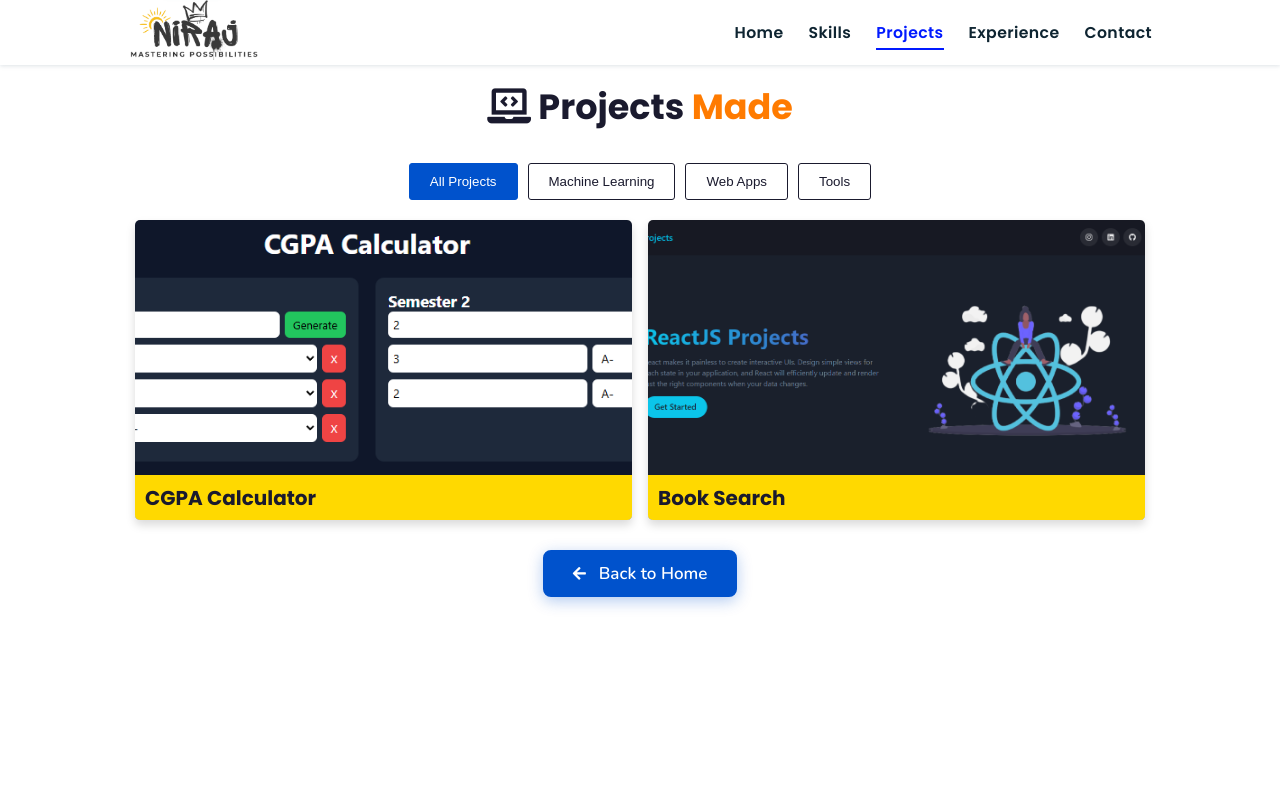
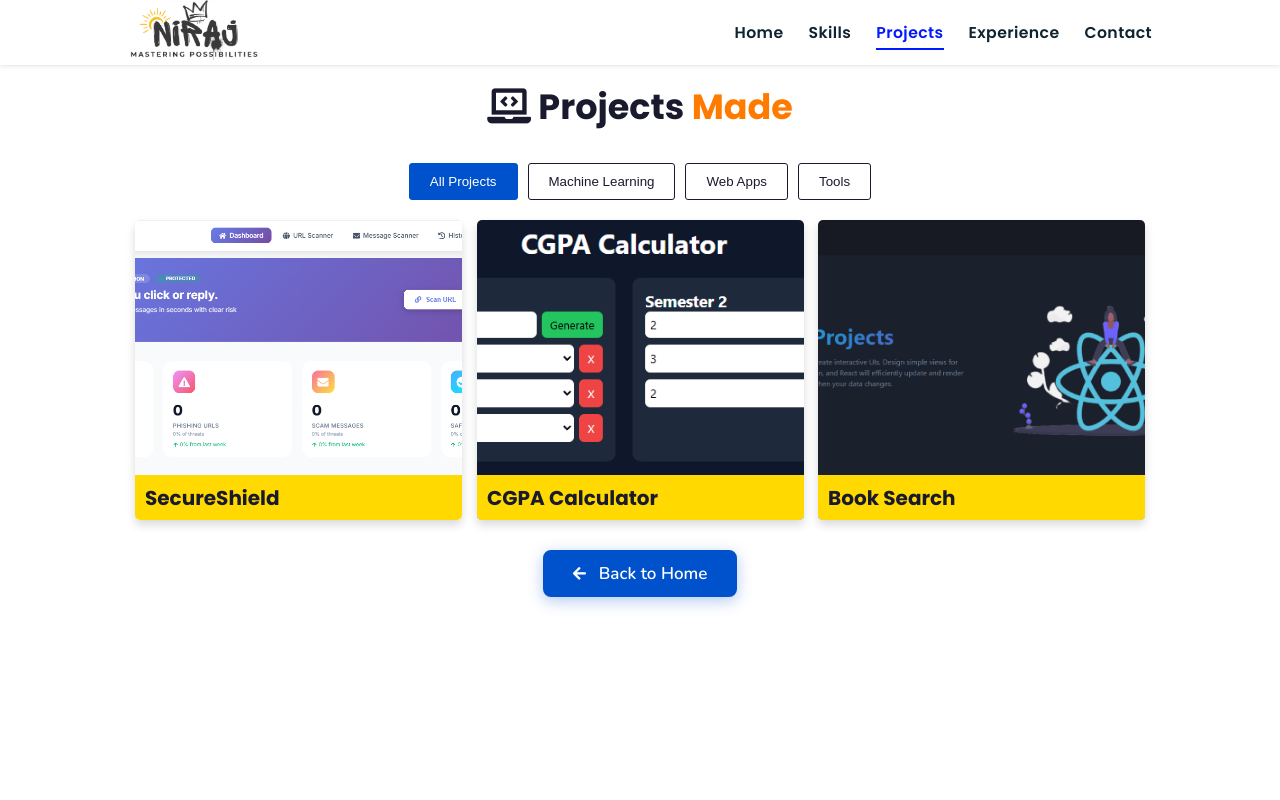
Before and after one commit to niraj5511/portfolio_website, a React (Vite) app: page /projects in a window 1280 px wide. Shown: the top 800 px of the page. Built offline with nearby package versions, Linux system fonts and the light colour scheme.

Commit message:
projects and skills updated

```diff
--- a/src/components/Skills.jsx
+++ b/src/components/Skills.jsx
@@ -40,6 +40,7 @@ const categories = [
       { name: "SAP HANA", type: "fa", icon: "fa-database" },
       { name: "SQLScript", type: "fa", icon: "fa-code" },
       { name: "Crystal Reports", type: "fa", icon: "fa-chart-bar" },
+      { name: "Odoo ERP", type: "img", icon: "https://cdn.simpleicons.org/odoo" },
     ],
   },
   {
--- a/src/components/Work.jsx
+++ b/src/components/Work.jsx
@@ -3,21 +3,21 @@ import "./Work.css";
 import VanillaTilt from "vanilla-tilt";
 import { Link } from "react-router-dom";
 
-// import secureShieldImg from "../assets/secureshield.png";
+import secureShieldImg from "../assets/secureshield.png";
 // import nepseImg from "../assets/nepse-predictor.png";
 import cgpaImg from "../assets/cgpa-calculator.png";
 import bookSearchImg from "../assets/reactprojects.png";
 
 const projects = [
-  //   {
-  //     name: "SecureShield",
-  //     desc: "Built the React frontend for a phishing URL and SMS scam detection system (team project) — won First Position at NCIT's Final Year Project Exhibition 2083.",
-  //     image: secureShieldImg,
-  //     links: {
-  //       view: "https://secureshieldd.netlify.app/", // add a live demo link here if you have one
-  //       code: "https://github.com/niraj5511", // replace with the actual repo link
-  //     },
-  //   },
+    {
+      name: "SecureShield",
+      desc: "Built the React frontend for a phishing URL and SMS scam detection system (team project) — won First Position at NCIT's Final Year Project Exhibition 2083.",
+      image: secureShieldImg,
+      links: {
+        view: "https://secureshieldd.netlify.app/", // add a live demo link here if you have one
+        code: "https://github.com/niraj5511", // replace with the actual repo link
+      },
+    },
   //   {
   //     name: "NEPSE Share Price Predictor",
   //     desc: "A React web app that predicts NEPSE share prices using ridge regression with walk-forward backtesting and an interactive SVG chart.",
--- a/src/pages/ProjectsPage.jsx
+++ b/src/pages/ProjectsPage.jsx
@@ -3,19 +3,19 @@ import { Link } from "react-router-dom";
 import VanillaTilt from "vanilla-tilt";
 import "./ProjectsPage.css";
 
-// import secureShieldImg from "../assets/secureshield.png";
+import secureShieldImg from "../assets/secureshield.png";
 // import nepseImg from "../assets/nepse-predictor.png";
 import cgpaImg from "../assets/cgpa-calculator.png";
 import bookSearchImg from "../assets/reactprojects.png";
 
 const allProjects = [
-//   {
-//     name: "SecureShield",
-//     category: "ml",
-//     desc: "Built the React frontend for a phishing URL and SMS scam detection system (team project) — won First Position at NCIT's Final Year Project Exhibition 2083.",
-//     image: secureShieldImg,
-//     links: { view: "#", code: "https://github.com/niraj5511" },
-//   },
+  {
+    name: "SecureShield",
+    category: "ml",
+    desc: "Built the React frontend for a phishing URL and SMS scam detection system (team project) — won First Position at NCIT's Final Year Project Exhibition 2083.",
+    image: secureShieldImg,
+    links: { view: "#", code: "https://github.com/niraj5511" },
+  },
 //   {
 //     name: "NEPSE Share Price Predictor",
 //     category: "ml",
```
Also changed, not shown: src/assets/secureshield.png (added).
